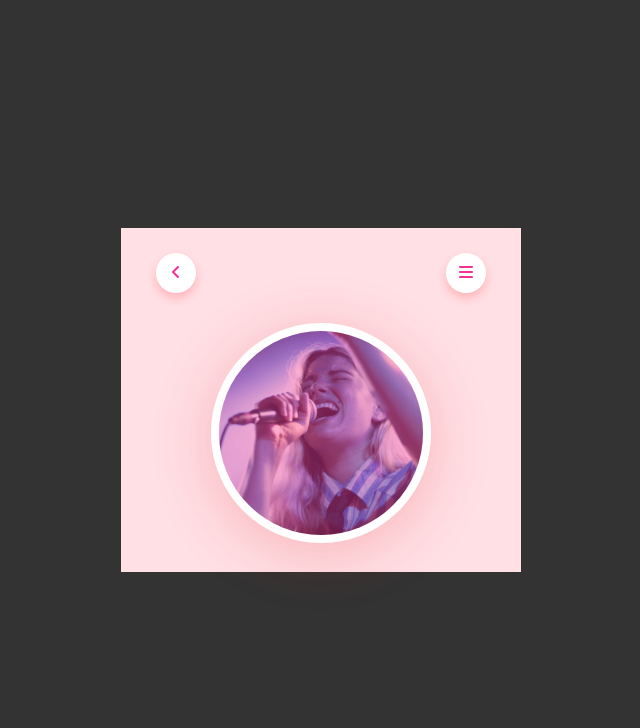
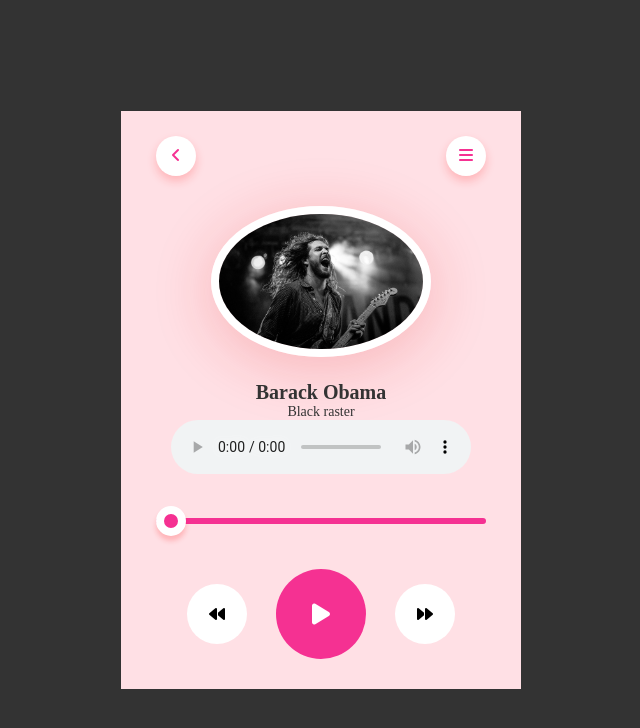
Before and after one commit to Franciskojo/Music-player-web-app, a plain HTML site: page index.html in a window 1280 px wide. Shown: the whole page, without its empty margins (319-959 px from the left). Drawn offline with Linux system fonts and the light colour scheme.

Commit message:
Added music file and Js

```diff
--- a/index.html
+++ b/index.html
@@ -20,7 +20,20 @@
                     <i class="fa-solid fa-bars"></i>
                 </div>
             </nav>
-            <img src="asset/m.png" class="song-image">
+            <img src="asset/musician-img.jpg" class="song-image">
+            <h1>Barack Obama</h1>
+            <p>Black raster</p>
+
+            <audio controls>
+                <source src="./music/barack obama.MP3" type="audio/mpeg">
+            </audio>
+            <input type="range" value="0" id="progress">
+
+            <div class="controls">
+                <div class="con"><i class="fa-solid fa-backward"></i></div>
+                <div class="con"><i class="fa-solid fa-play"></i></div>
+                <div class="con"><i class="fa-solid fa-forward"></i></div>
+            </div>
         </div>
     </div>
 </body>
--- a/styles.css
+++ b/styles.css
@@ -1,8 +1,8 @@
-*{
+* {
     margin: 0;
     padding: 0;
     box-sizing: border-box;
-    font-family:;
+    font-family: ;
 }
 
 .container {
@@ -44,3 +44,60 @@ nav .circle {
     border: 8px solid #fff;
     box-shadow: 0 10px 60px rgba(225, 26, 26, 0.22);
 }
+
+.music-player h1 {
+    font-size: 20px;
+    font-weight: 400px;
+    color: #333;
+    margin-top: 20px;
+}
+
+.music-player p {
+    font-size: 14px;
+    color: #333;
+}
+
+#progress {
+    -webkit-appearance: none;
+    width: 100%;
+    height: 6px;
+    background: #f53192;
+    border-radius: 4px;
+    cursor: pointer;
+    margin: 40px 0;
+}
+
+#progress::-webkit-slider-thumb {
+    -webkit-appearance: none;
+    background: #f53192;
+    width: 30px;
+    height: 30px;
+    border-radius: 50px;
+    border: 8px solid #fff;
+    box-shadow: 0 5px 5px rgba(255, 26, 26, 0.22);
+}
+
+.conrols {
+    display: flex;
+    justify-content: center;
+    align-items: center;
+}
+
+.con {
+    width: 60px;
+    height: 60px;
+    margin: 20px;
+    background: #fff;
+    display: inline-flex;
+    align-items: center;
+    justify-content: center;
+    border-radius: 50px;
+    color: 0 10px 20px rgba(255, 26, 26, 0.22);
+    cursor: pointer;
+}
+
+.con:nth-child(2) {
+    transform: scale(1.5);
+    background: #f53192;
+    color: #fff;
+}
```
Also changed, not shown: asset/musician-img.jpg (added), script.js (added), 1 other file.
